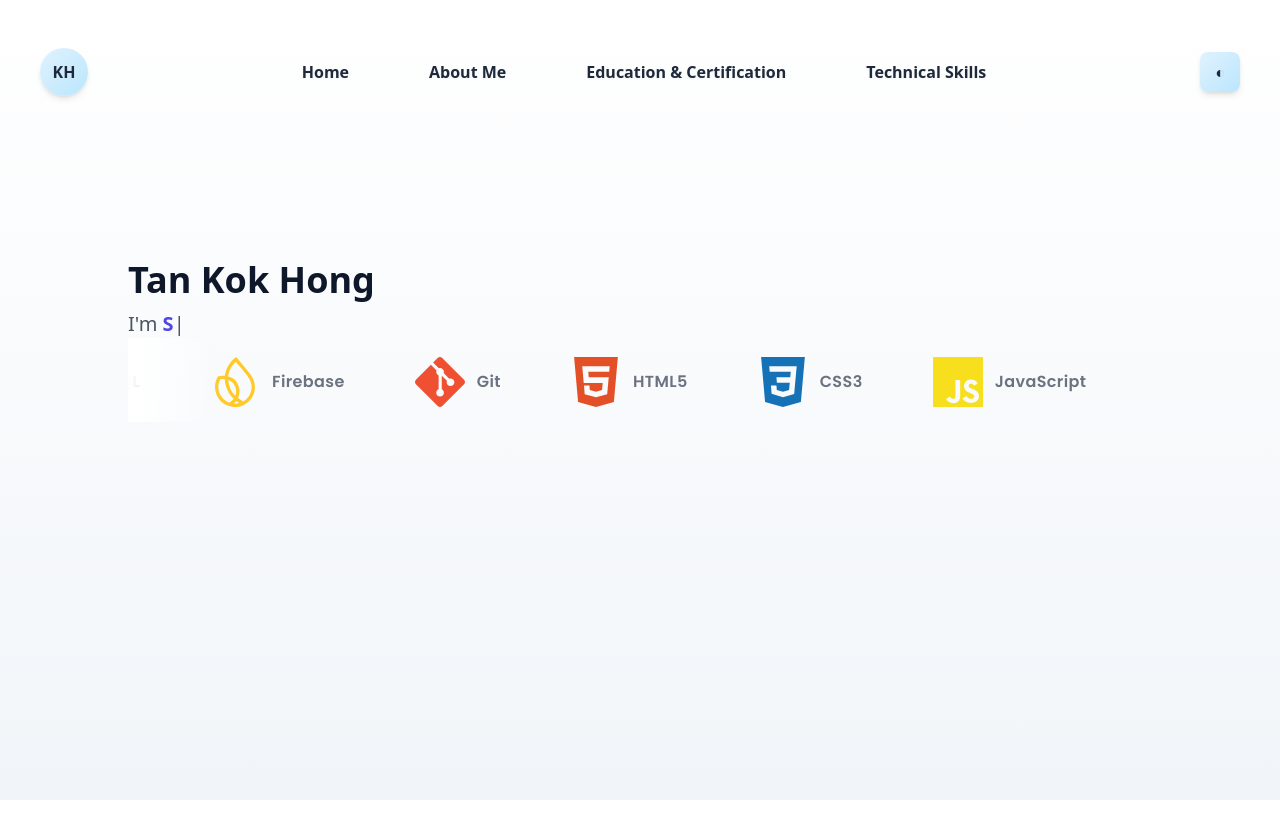
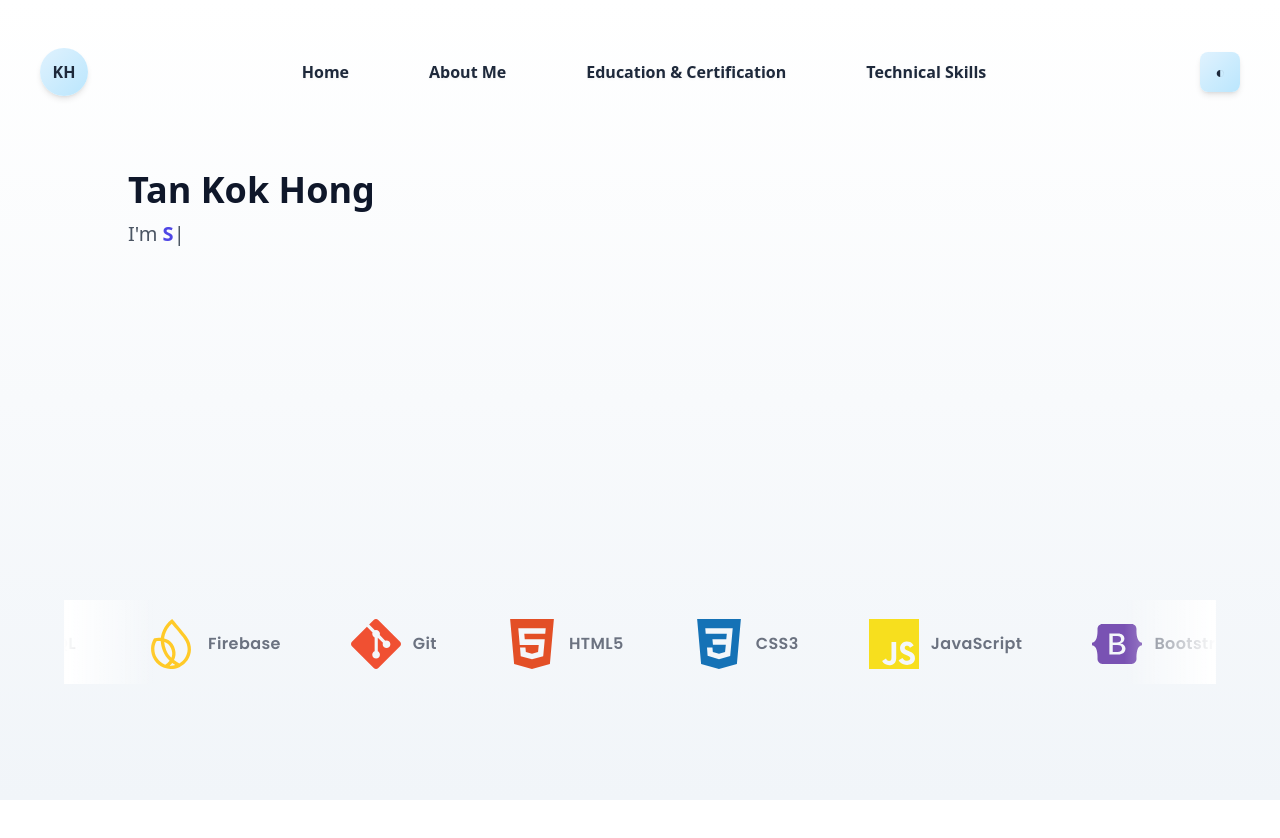
Before and after one commit to AlexHong04/profolio, a Next.js app: page / in a window 1280 px wide. Shown: the top 838 px of the page. Built offline with nearby package versions, Linux system fonts and the light colour scheme.

Commit message:
adjust logo position

```diff
--- a/app/components/hero.tsx
+++ b/app/components/hero.tsx
@@ -35,8 +35,8 @@ const Hero: React.FC = () => {
   }, []);
 
   return (
-    <section id="hero" className={`${styles.hero} w-full`}>
-      <div className="w-full px-6 sm:px-12 md:px-20">
+    <section id="hero" className={`${styles.hero} w-full relative`}>
+      <div className="w-full px-6 sm:px-12 md:px-20 pb-40">
         <div className="max-w-5xl mx-auto flex flex-col justify-center">
           <div
             className="w-full flex flex-col items-center md:items-start justify-center text-center md:text-left"
@@ -70,11 +70,12 @@ const Hero: React.FC = () => {
             ))}
         </div> */}
           </div>
+        </div>
+      </div>
 
-          <div className={`${styles.logoArea} w-full mt-8 flex justify-center md:justify-start`}>
-            <Icons />
-          </div>
-        </div>
+      {/* place logo loop inside hero background at bottom */}
+      <div className={`${styles.logoArea} absolute left-0 right-0 bottom-0 flex justify-center md:justify-start`}>
+        <Icons />
       </div>
     </section>
   );
--- a/style/hero.module.css
+++ b/style/hero.module.css
@@ -3,7 +3,9 @@
   flex-direction: column;
   align-items: flex-start;
   justify-content: center;
+  position: relative; /* create positioning context for absolute logoArea */
   height: 100vh;
+  padding-bottom: 220px; /* reserve space at bottom for logo loop */
   background: linear-gradient(180deg, #ffffff 0%, #f1f5f9 100%);
 }
 .title {
@@ -19,11 +21,14 @@
 
 .logoArea {
   height: 200px;
-  position: relative;
+  position: absolute; /* position inside hero */
+  left: 0;
+  right: 0;
+  bottom: 0;
   overflow: hidden;
   display: flex;
   align-items: center;
-  justify-content: flex-start;
+  justify-content: center; /* default center; tailwind classes can override */
   padding: 0;
   margin: 0;
 }
@@ -33,7 +38,8 @@
 }
 
 .label {
-  font-family: 'Poppins', Inter, system-ui, -apple-system, 'Segoe UI', Roboto, 'Helvetica Neue', Arial;
+  font-family: "Poppins", Inter, system-ui, -apple-system, "Segoe UI", Roboto,
+    "Helvetica Neue", Arial;
   font-weight: 600;
   font-size: 1rem;
   color: #e5e7eb; /* gray-200 */
```
